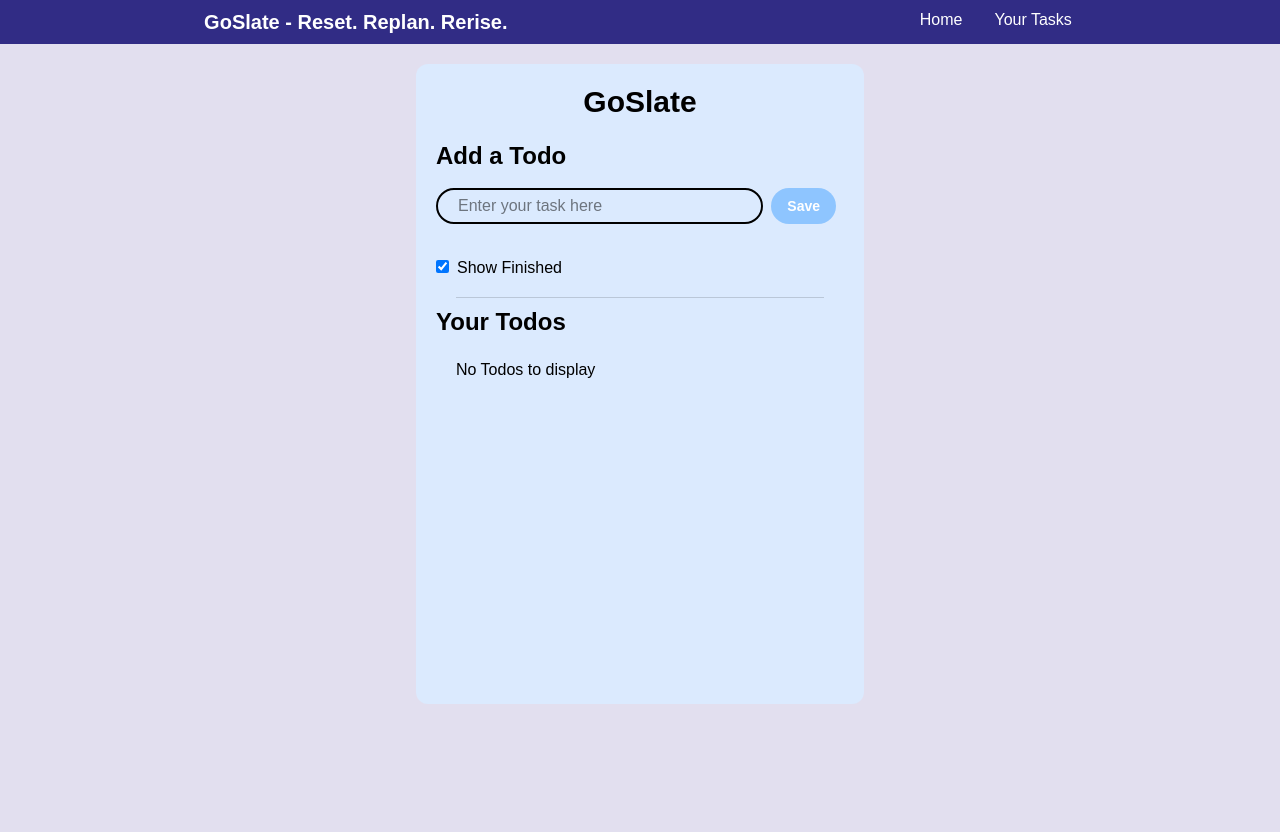
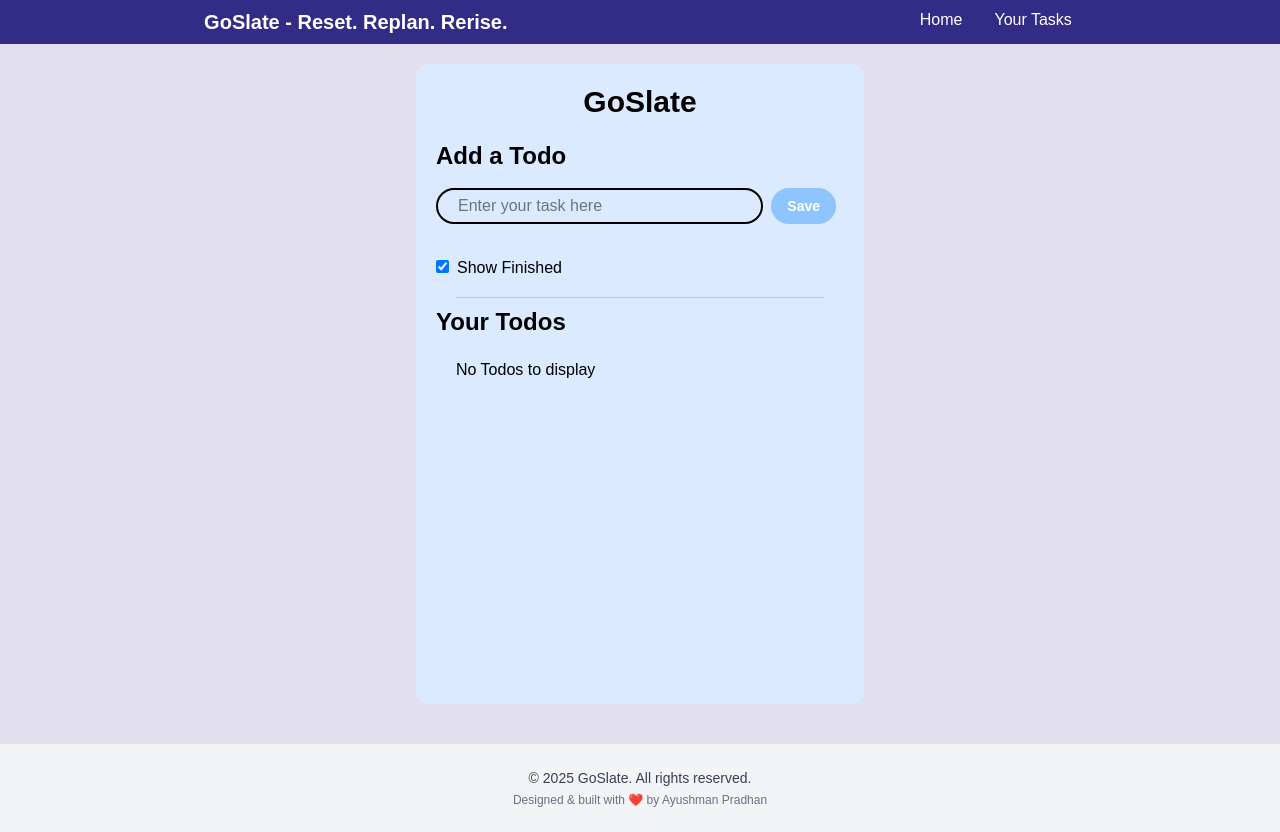
Before and after one commit to prog-ayushman/GoSlate, a React (Vite) app: page / in a window 1280 px wide. Before the commit the page ends 800 px from the top, so only its background shows below. Built offline with nearby package versions, Linux system fonts and the light colour scheme.

Commit message:
footer insertion

```diff
--- a/src/App.jsx
+++ b/src/App.jsx
@@ -1,5 +1,6 @@
 import { useState, useEffect } from 'react'
 import Navbar from './components/Navbar'
+import Footer from './components/Footer';
 import { FaEdit } from "react-icons/fa";
 import { AiFillDelete } from "react-icons/ai";
 import { v4 as uuidv4 } from 'uuid';
@@ -105,6 +106,7 @@ function App() {
          </div>
 
        </div>
+       <Footer/>
     </>
   )
 }
--- /dev/null
+++ b/src/components/Footer.jsx
@@ -0,0 +1,18 @@
+import React from "react";
+
+const Footer = () => {
+  return (
+    <footer className="bg-gray-100 text-gray-700 py-6 mt-10">
+      <div className="max-w-7xl mx-auto px-4 text-center">
+        <p className="text-sm">
+          &copy; {new Date().getFullYear()} GoSlate. All rights reserved.
+        </p>
+        <p className="text-xs mt-1 text-gray-500">
+          Designed & built with ❤️ by <a href="www.linkedin.com/in/ayushman-pradhan-6a7a64328">Ayushman Pradhan</a>
+        </p>
+      </div>
+    </footer>
+  );
+};
+
+export default Footer;
```
